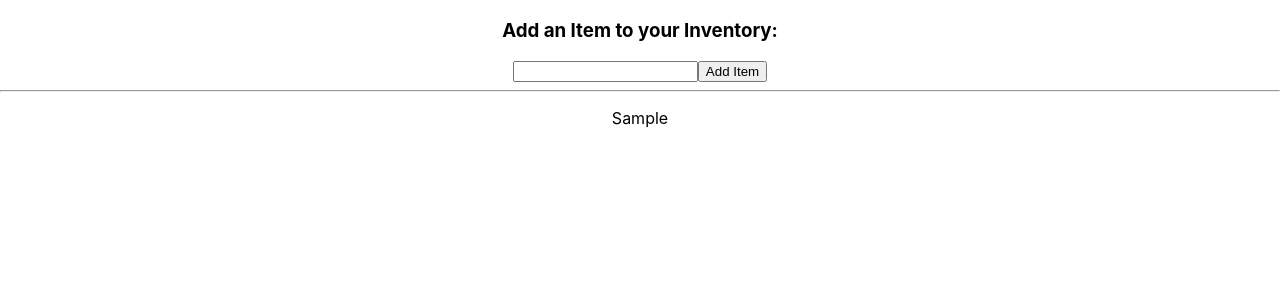
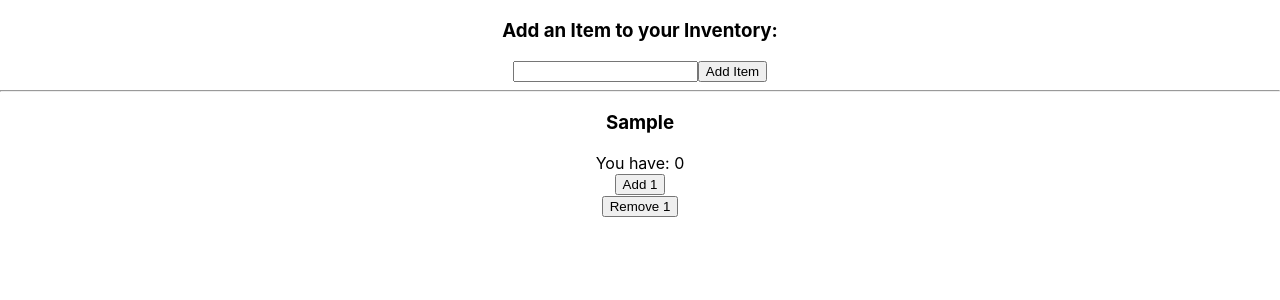
Before and after one commit to audra-tallman/kitchen-inventory, a React (Create React App) app: page / in a window 1280 px wide. Both pictures are taken after typing "Sample" into the empty fields and a click on the button "Add Item". Shown: the top 300 px of the page. Built offline with nearby package versions, Linux system fonts and the light colour scheme.

Commit message:
create quaniity component with buttons to add or remove amount

```diff
--- a/src/components/Item.js
+++ b/src/components/Item.js
@@ -1,12 +1,13 @@
 import React from 'react';
+import Quantity from './Quantity.js'
 
 const Item = props => (
   <div>
   {
     props.items.map((item,index) =>
-      <p key={index}>{item}</p>)
+      <p key={index}><h3> {item}</h3><Quantity /></p>)
     }
   </div>
-)
+  )
 
 export default Item;
--- /dev/null
+++ b/src/components/Quantity.js
@@ -0,0 +1,30 @@
+import React, { Component } from 'react';
+
+class Quantity extends Component {
+  constructor(props) {
+    super(props);
+    this.state = {
+      clicks: 0
+    };
+  }
+
+  IncrementItem = () => {
+    this.setState({ clicks: this.state.clicks + 1 });
+  }
+  DecreaseItem = () => {
+    this.setState({ clicks: this.state.clicks - 1 });
+  }
+
+  render() {
+    return (
+      <div>
+        You have: { this.state.clicks }<br/>
+        <button onClick={this.IncrementItem}>Add 1</button><br/>
+        <button onClick={this.DecreaseItem}>Remove 1</button>
+      </div>
+    );
+  }
+}
+
+
+export default Quantity;
```
